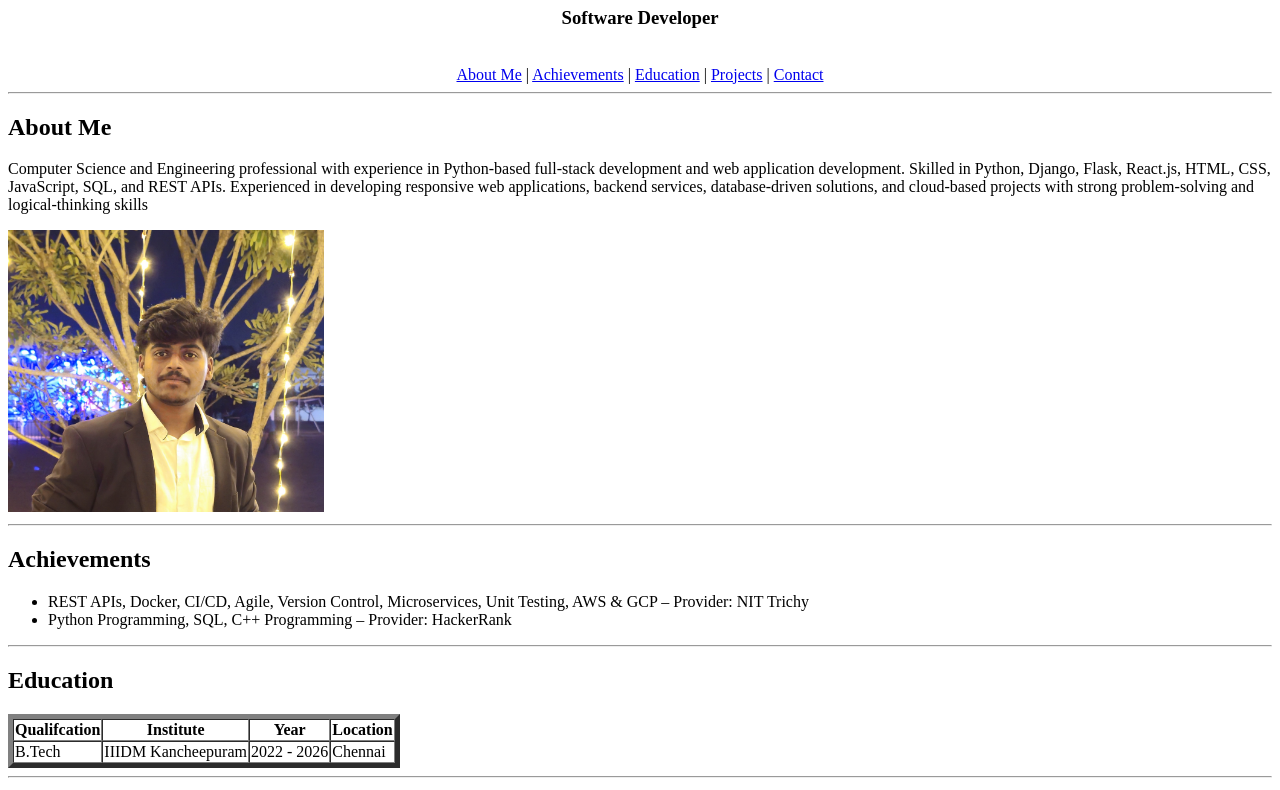
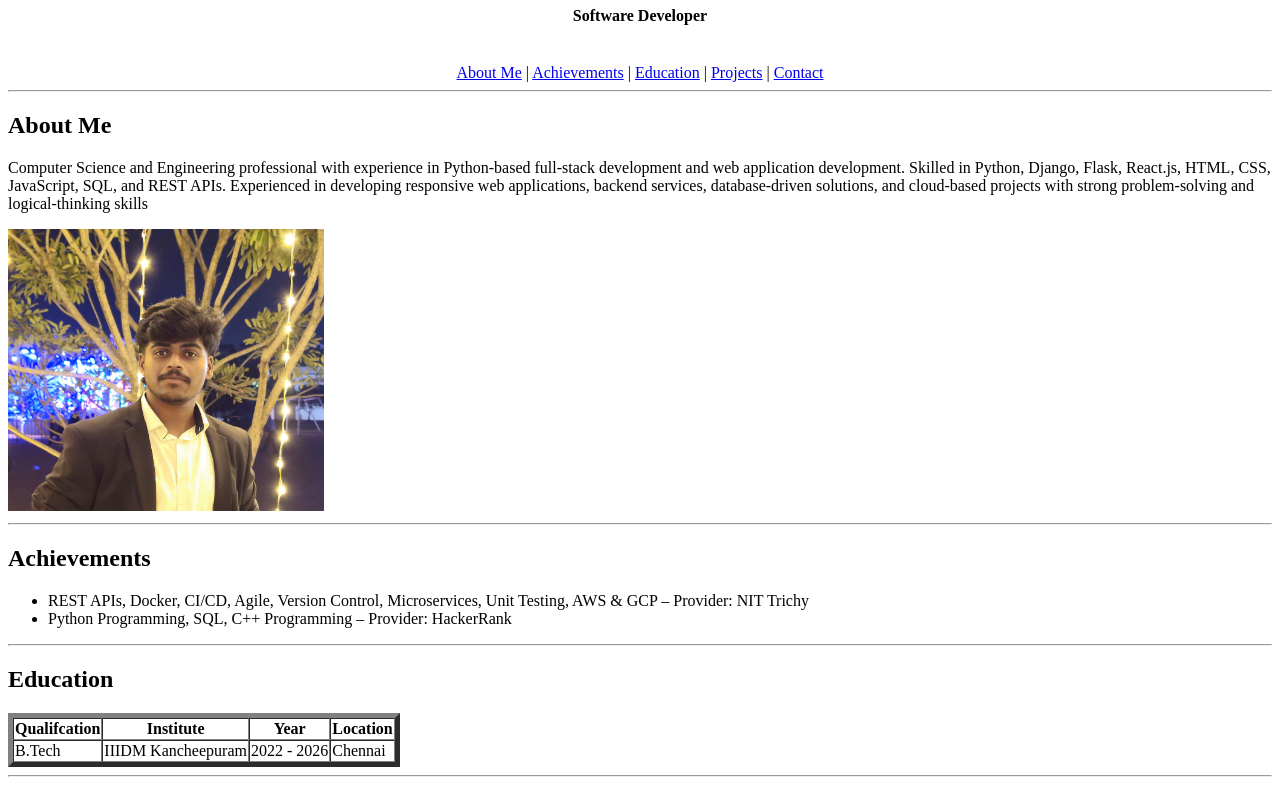
Before and after one commit to Prabhas133/Resume, a plain HTML site: page resume.html in a window 1280 px wide. Shown: the part 73-863 px from the top of the page. Drawn offline with Linux system fonts and the light colour scheme.

Commit message:
new update

```diff
--- a/resume.html
+++ b/resume.html
@@ -11,7 +11,7 @@
     <center>
         <!-- Header -->
         <h1>Prabhas Dhanikonda</h1>
-        <h3>Software Developer</h3>
+        <h4>Software Developer</h4>
         <br />
         <a href="#About Me">About Me</a> | <a href="#Achievements">Achievements</a> | <a href="#Education">Education</a>
         | <a href="#Projects">Projects</a> | <a href="#Contact">Contact</a>
```
